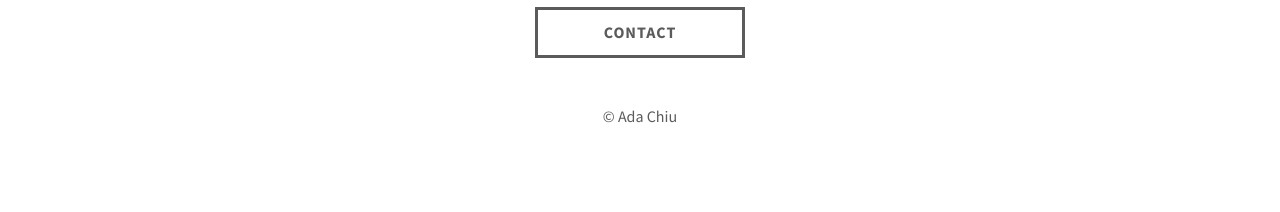
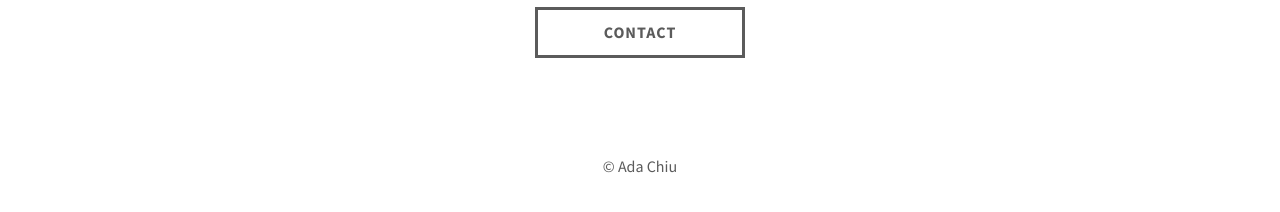
Before and after one commit to adachiu/adachiu.github.io, a Jekyll site: the page built from experiments.md, in a window 1280 px wide. Shown: the part 422-634 px from the top of the page. Built offline with Jekyll 4.4.1, drawn with Linux system fonts in a browser that asks for light colours.

Commit message:
added more spacing to footer

```diff
--- a/assets/css/3-sections/_home-footer.scss
+++ b/assets/css/3-sections/_home-footer.scss
@@ -3,14 +3,16 @@
   flex-direction: column;
   align-items: center;
   justify-content: center;
-  padding: 128px 10%;
+  padding: 128px 10% 1%;
   background-color: $bg-color;
+
+  text-align: center;
 }
 
 
 .btn-contact {
   margin-top: em(30);
-  margin-bottom: em(30);
+  margin-bottom: em(80);
   padding: 10px;
   width: 210px;
 	color: $body-text;
--- a/assets/css/main.css
+++ b/assets/css/main.css
@@ -917,13 +917,14 @@ a svg:hover #linkedin-logo {
   -webkit-justify-content: center;
       -ms-flex-pack: center;
           justify-content: center;
-  padding: 128px 10%;
-  background-color: #ffffff; }
+  padding: 128px 10% 1%;
+  background-color: #ffffff;
+  text-align: center; }
 
-/* line 11, 3-sections/_home-footer.scss */
+/* line 13, 3-sections/_home-footer.scss */
 .btn-contact {
   margin-top: 1.875em;
-  margin-bottom: 1.875em;
+  margin-bottom: 5em;
   padding: 10px;
   width: 210px;
   color: #5b5b5b;
@@ -932,11 +933,11 @@ a svg:hover #linkedin-logo {
   transition: none;
   border: 3px solid #5b5b5b; }
 
-/* line 25, 3-sections/_home-footer.scss */
+/* line 27, 3-sections/_home-footer.scss */
 .btn-contact:active {
   top: 2px; }
 
-/* line 29, 3-sections/_home-footer.scss */
+/* line 31, 3-sections/_home-footer.scss */
 .btn-contact:hover {
   background: #5b5b5b;
   color: white; }
```
